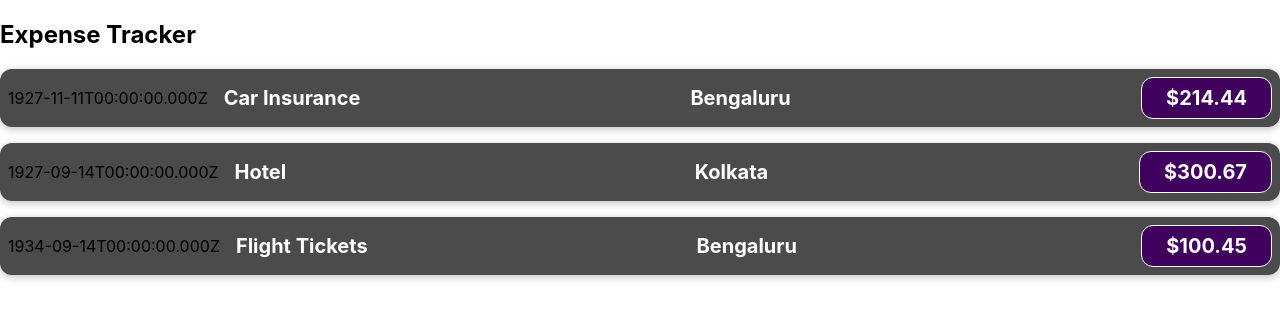
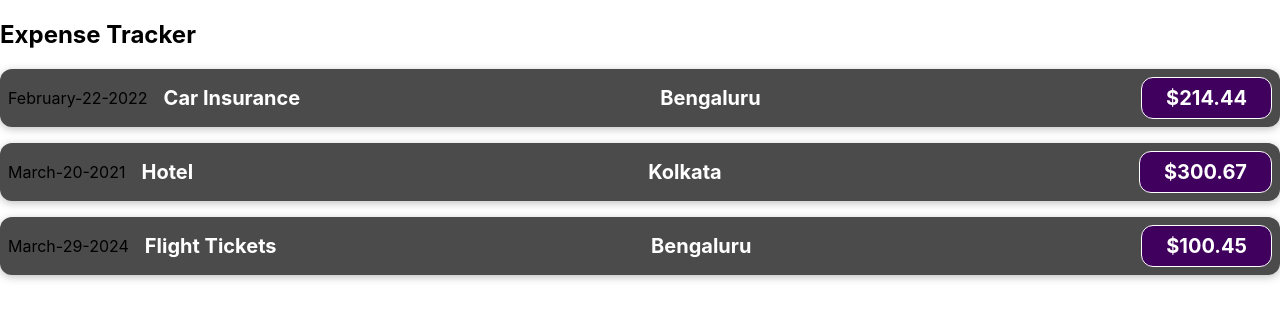
Before and after one commit to ManishRohilla/Expense_Tracker_React, a React (Create React App) app in the folder expense_tracker/: page / in a window 1280 px wide. Shown: the top 320 px of the page. Built offline with nearby package versions, Linux system fonts and the light colour scheme.

Commit message:
New Component for Expense Details

```diff
--- a/expense_tracker/src/App.js
+++ b/expense_tracker/src/App.js
@@ -7,19 +7,19 @@ function App() {
       title: "Car Insurance",
       location: "Bengaluru",
       amount: 214.44,
-      date: new Date(22, 4, 2021),
+      date: new Date(2022, 1, 22),
     },
     {
       title: "Hotel",
       location: "Kolkata",
       amount: 300.67,
-      date: new Date(22, 2, 2024),
+      date: new Date(2021, 2, 20),
     },
     {
       title: "Flight Tickets",
       location: "Bengaluru",
       amount: 100.45,
-      date: new Date(29, 2, 2024),
+      date: new Date(2024, 2, 29),
     },
   ];
   const expenseItems = [];
--- /dev/null
+++ b/expense_tracker/src/components/ExpenseDetails.js
@@ -0,0 +1,13 @@
+import React from "react";
+
+const ExpenseDetails = (props) => {
+  return (
+    <div className="expense-item__description">
+      <h2>{props.title}</h2>
+      <h2>{props.location}</h2>
+      <div className="expense-item__price">${props.price}</div>
+    </div>
+  );
+};
+
+export default ExpenseDetails;
--- a/expense_tracker/src/components/ExpenseItems.js
+++ b/expense_tracker/src/components/ExpenseItems.js
@@ -1,15 +1,22 @@
 import React from "react";
 import "./ExpenseItems.css";
+import "./ExpenseDetails";
+import ExpenseDetails from "./ExpenseDetails";
 const ExpenseItems = (props) => {
+  const month = props.date.toLocaleString("en-US", { month: "long" });
+  const day = props.date.toLocaleString("en-US", { day: "2-digit" });
+  const year = props.date.getFullYear();
   return (
     <div>
       <div className="expense-item">
-        <div>{props.date.toISOString()}</div>
-        <div className="expense-item__description">
-          <h2>{props.title}</h2>
-          <h2>{props.location}</h2>
-          <div className="expense-item__price">${props.amount}</div>
+        <div>
+          {month}-{day}-{year}
         </div>
+        <ExpenseDetails
+          title={props.title}
+          location={props.location}
+          price={props.amount}
+        />
       </div>
     </div>
   );
```
